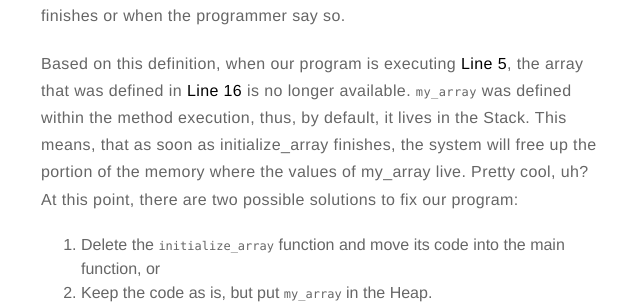
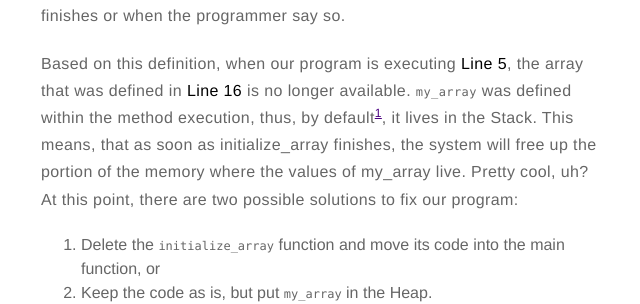
Before and after one commit to minostro/minostro.github.io, a Jekyll site: the page built from _posts/2016-09-17-stack-vs-heap.markdown, in a window 1280 px wide and 1400 px high, scrolled down 1384 px. Shown: the part 178-482 px from the top of the window, without its empty margins (319-959 px from the left). Built offline with Jekyll 4.4.1, drawn with Linux system fonts in a browser that asks for light colours; comment, search, counter and statistics services are not loaded; some of the changed lines change nothing that is shown; some of the changed text lies outside the part shown.

Commit message:
Add footnote reference

```diff
--- a/_posts/2016-09-17-stack-vs-heap.markdown
+++ b/_posts/2016-09-17-stack-vs-heap.markdown
@@ -60,11 +60,13 @@ programmer say so.
 
 Based on this definition, when our program is executing **Line 5**, the
 array that was defined in **Line 16** is no longer available.  `my_array`
-was defined within the method execution, thus, by default, it lives
+was defined within the method execution, thus, by default[^1], it lives
 in the Stack.  This means, that as soon as initialize_array finishes,
 the system will free up the portion of the memory where the values of
 my_array live.  Pretty cool, uh?  At this point, there are two
 possible solutions to fix our program:
+
+[^1]: This is the default behavior in Language C. In modern programming languages this can vary.
 
 1. Delete the `initialize_array` function and move its code into the main
 function, or
```
